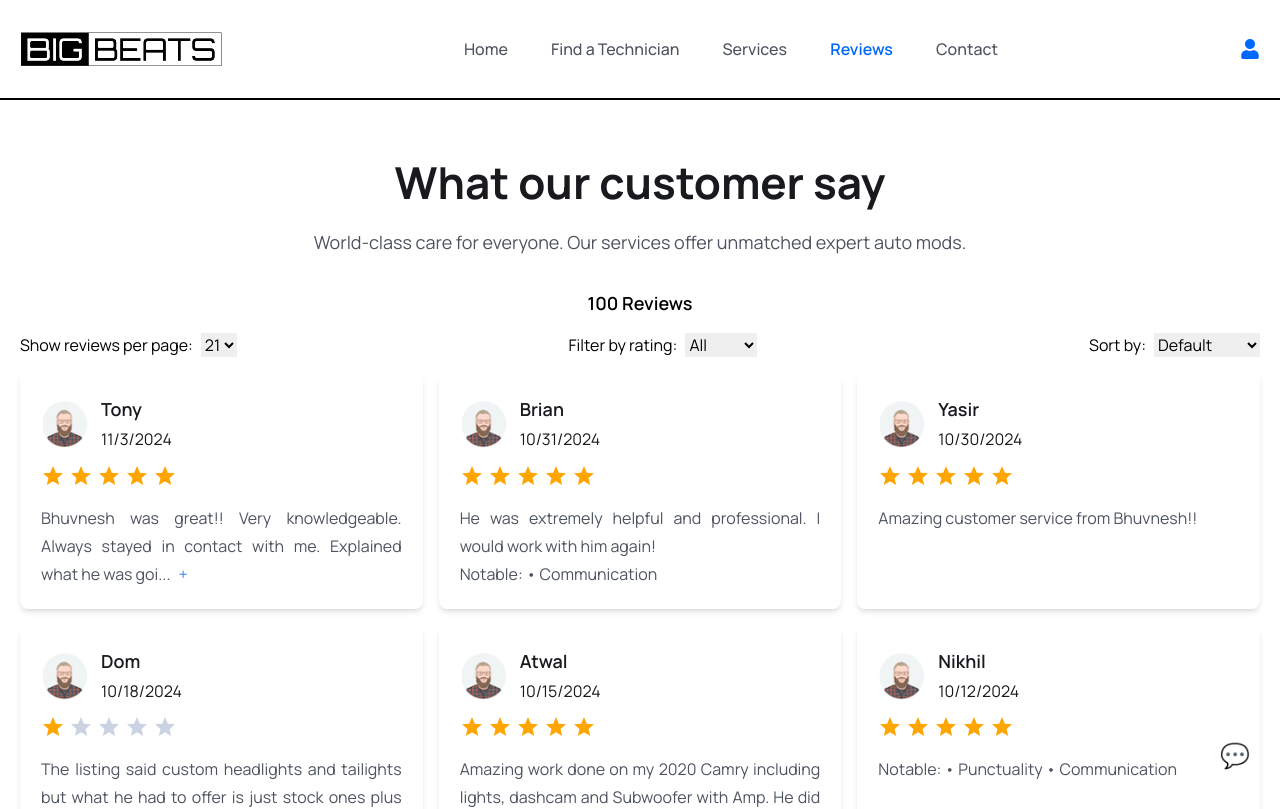
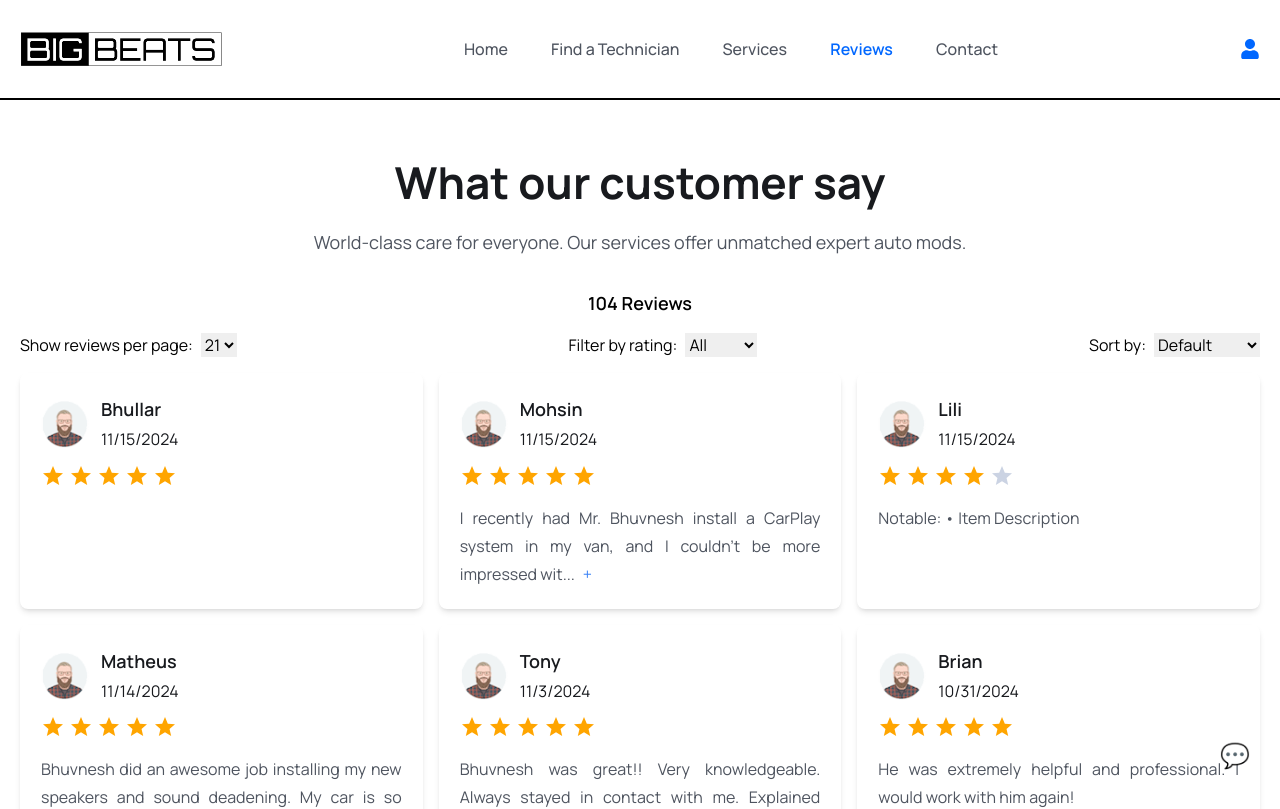
Before and after one commit to user-atgithub/bbtwebsite, a React (Vite) app in the folder frontend/: page /reviews in a window 1280 px wide. Shown: the top 809 px of the page. Built offline with nearby package versions, Linux system fonts and the light colour scheme.

Commit message:
contact map update + new reviews

```diff
--- a/frontend/src/Assets/data/reviews.js
+++ b/frontend/src/Assets/data/reviews.js
@@ -1,4 +1,28 @@
 const reviews = [
+  {
+    name: "Bhullar",
+    rating: 5.0,
+    text: "",
+    date: "2024-11-15"
+  },
+  {
+    name: "Mohsin",
+    rating: 5.0,
+    text: "I recently had Mr. Bhuvnesh install a CarPlay system in my van, and I couldn’t be more impressed with his service. The installation was flawless—no dangling wires, everything was neatly tucked away, and the job looked incredibly professional. What really stood out was his attention to detail and honesty. He took the time to explain everything thoroughly and made sure I was completely satisfied with the setup. Highly recommend his services for anyone looking to upgrade their vehicle’s tech! \n Notable: • Pricing • Item Description • Punctuality • Communication",
+    date: "2024-11-15"
+  },
+  {
+    name: "Lili",
+    rating: 4.0,
+    text: "Notable: • Item Description",
+    date: "2024-11-15"
+  },
+  {
+    name: "Matheus",
+    rating: 5.0,
+    text: "Bhuvnesh did an awesome job installing my new speakers and sound deadening. My car is so quiet now, and the sound quality is incredible-way better than I expected! He was super professional, paid attention to every detail, and really knew what he was doing. I'm beyond happy with the results. Highly recommend him! \n Notable: • Punctuality • Communication • Pricing • Item Description",
+    date: "2024-11-14"
+  },
   {
     name: "Tony",
     rating: 5.0,
--- a/frontend/src/pages/Contact.jsx
+++ b/frontend/src/pages/Contact.jsx
@@ -2,6 +2,7 @@ import React, { useState, useEffect, useRef } from "react";
 import emailjs from "emailjs-com";
 import ReCAPTCHA from "react-google-recaptcha";
 import { contactQuestions } from "../Assets/data/contactQuestions.js";
+import Loader from "../components/Loader/Loading.jsx";
 
 const Contact = () => {
   const [formData, setFormData] = useState({
@@ -16,6 +17,7 @@ const Contact = () => {
   const [messageStatus, setMessageStatus] = useState("");
   const [recaptchaToken, setRecaptchaToken] = useState(null);
   const [loading, setLoading] = useState(false);
+  const [mapLoading, setMapLoading] = useState(true); // State to track if map is loading
 
   const formRef = useRef(null);
   const mapRef = useRef(null);
@@ -95,6 +97,10 @@ const Contact = () => {
       mapRef.current.style.height = `${formHeight}px`; // Adjust map height to match form height
     }
   }, [formData]); // Recalculate if form data changes
+
+  const handleMapLoad = () => {
+    setMapLoading(false); // Set map loading to false when the map is loaded
+  };
 
   return (
     <div className="mt-[30px] lg:mt-[55px]">
@@ -198,15 +204,20 @@ const Contact = () => {
       <section style={{ padding: "20px" }}>
         <div className="contact-container">
           <div ref={mapRef} className="map-container">
+            {/* Show loader component if map is still loading */}
+            {mapLoading && <Loader />} {/* Your loader component */}
+
+            {/* Google Map iframe */}
             <iframe
-              src="https://www.google.com/maps/embed?pb=!1m18!1m12!1m3!1d166656.29321325506!2d-123.41923361954586!3d49.25735907613923!2m3!1f0!2f0!3f0!3m2!1i1024!2i768!4f13.1!3m3!1m2!1s0x548673f143a94fb3%3A0xbb9196ea9b81f38b!2sVancouver%2C%20BC!5e0!3m2!1sen!2sca!4v1731195199887!5m2!1sen!2sca"
+              src="https://www.google.com/maps/embed?pb=!1m18!1m12!1m3!1d1332678.9833692852!2d-124.38047181249898!3d49.27850731374271!2m3!1f0!2f0!3f0!3m2!1i1024!2i768!4f13.1!3m3!1m2!1s0x5462ce9005f9dfa5%3A0xce9c6c979ef4fca6!2sMetro%20Vancouver%2C%20BC!5e0!3m2!1sen!2sca!4v1731829405455!5m2!1sen!2sca&zoom=12"
               width="100%"
               height="100%"
               style={{ border: "0", width: "100%", height: "100%" }}
               allowFullScreen
               loading="lazy"
               referrerPolicy="no-referrer-when-downgrade"
-            ></iframe>
+              onLoad={handleMapLoad} // Trigger when map is loaded
+            />
           </div>
           <div ref={formRef} className="form-container">
             <form onSubmit={handleSubmit} style={{ display: "flex", flexDirection: "column", gap: "16px" }}>
```
Also changed, not shown: 1 other file (tests, documents, lock files or other folders).
